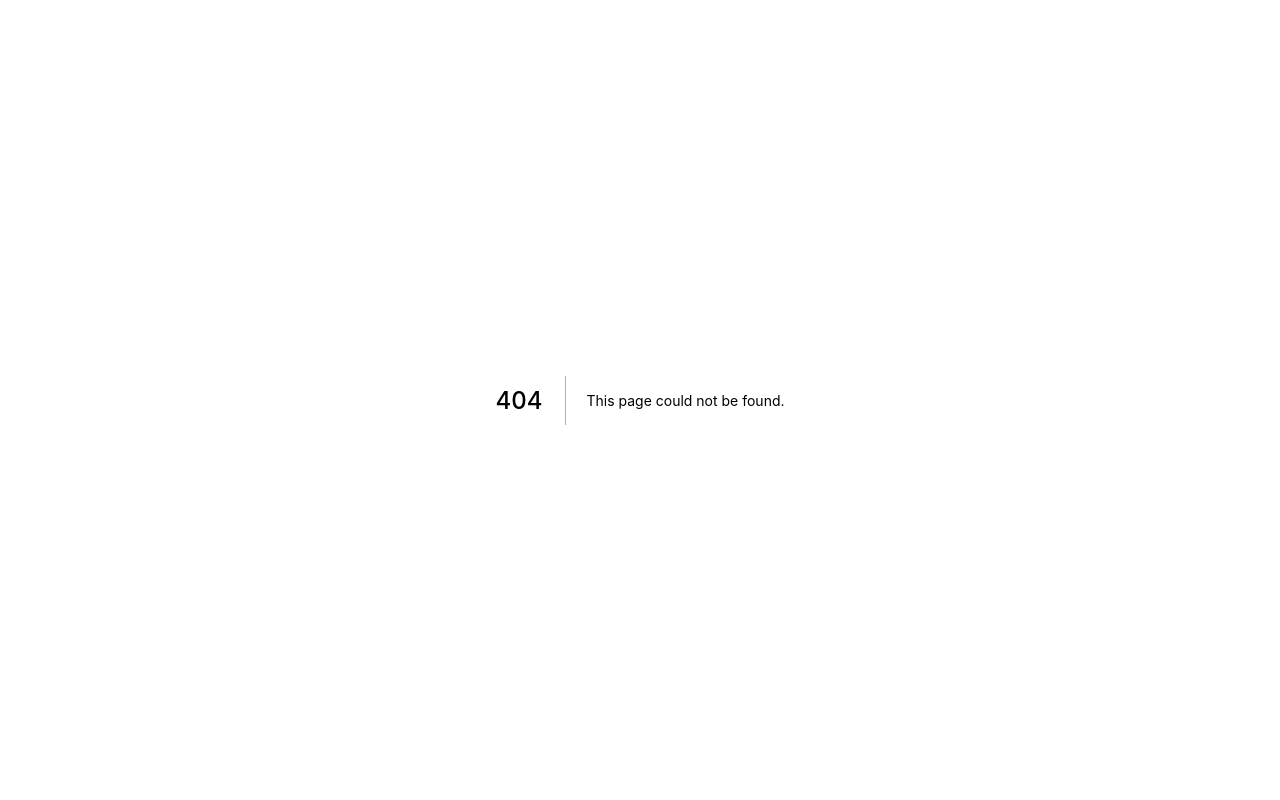
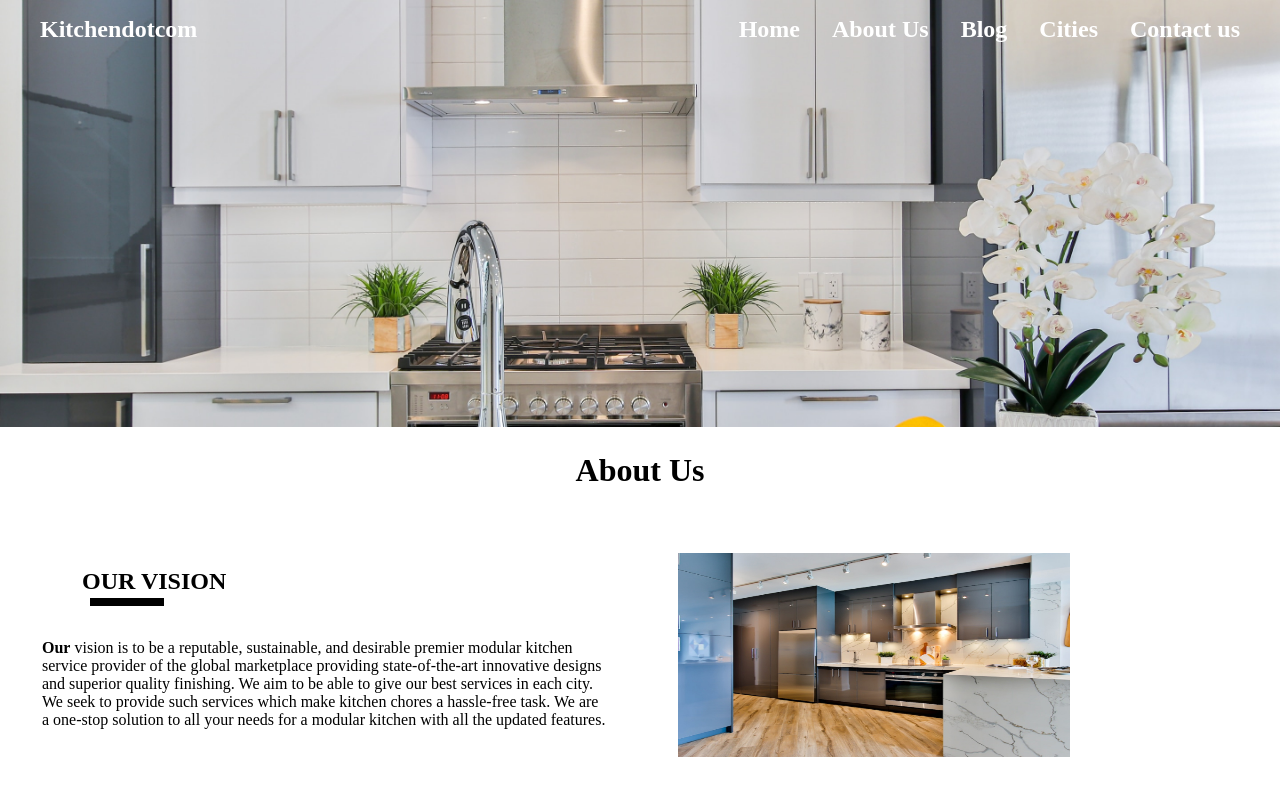
Before and after one commit to jalaj711/kitchendotcom-redesign, a Next.js app: page /about-us in a window 1280 px wide. Before the commit this address had no page. Shown: the top 800 px of the page. Built offline with nearby package versions, Linux system fonts and the light colour scheme; a web font is replaced by a local one.

Commit message:
add links to navbar
Signed-off-by: Jalaj Kumar <96870071+jalaj711@users.noreply.github.com>

```diff
--- a/components/NavBar/NavBar.js
+++ b/components/NavBar/NavBar.js
@@ -1,6 +1,7 @@
 import { useState } from "react";
 import styles from "./NavBar.module.scss";
 import Hamburger from "../../assets/hamburger.svg";
+import Link from "next/link";
 
 export default function NavBar() {
   const [open, setOpen] = useState(false);
@@ -19,11 +20,11 @@
         <a href="#">Kitchendotcom</a>
         <span style={{ flexGrow: 1 }} />
         <div className={styles.hideOnSmall}>
-          <a href="#">Home</a>
-          <a href="#">About Us</a>
-          <a href="#">Blog</a>
-          <a href="#">Cities</a>
-          <a href="#">Contact us</a>
+          <Link href="/">Home</Link>
+          <Link href="/about-us">About Us</Link>
+          <Link href="/blog">Blog</Link>
+          <Link href="/cities">Cities</Link>
+          <Link href="/contact-us">Contact us</Link>
         </div>
       </nav>
       <div
@@ -33,21 +34,21 @@
         style={{ display: open ? "block" : "none" }}
       >
         <div className={styles.mobileNav}>
-          <a href="#" onClick={() => setOpen(false)}>
+          <Link href="/" onClick={() => setOpen(false)}>
             Home
-          </a>
-          <a href="#" onClick={() => setOpen(false)}>
+          </Link>
+          <Link href="/about-us" onClick={() => setOpen(false)}>
             About Us
-          </a>
-          <a href="#" onClick={() => setOpen(false)}>
+          </Link>
+          <Link href="/blog" onClick={() => setOpen(false)}>
             Blog
-          </a>
-          <a href="#" onClick={() => setOpen(false)}>
+          </Link>
+          <Link href="/cities" onClick={() => setOpen(false)}>
             Cities
-          </a>
-          <a href="#" onClick={() => setOpen(false)}>
+          </Link>
+          <Link href="/contact-us" onClick={() => setOpen(false)}>
             Contact us
-          </a>
+          </Link>
         </div>
       </div>
     </>
```
Also changed, not shown: pages/about-us/index.js (renamed from pages/about_us/index.js), pages/about-us/styles.module.scss (renamed from pages/about_us/styles.module.scss).
